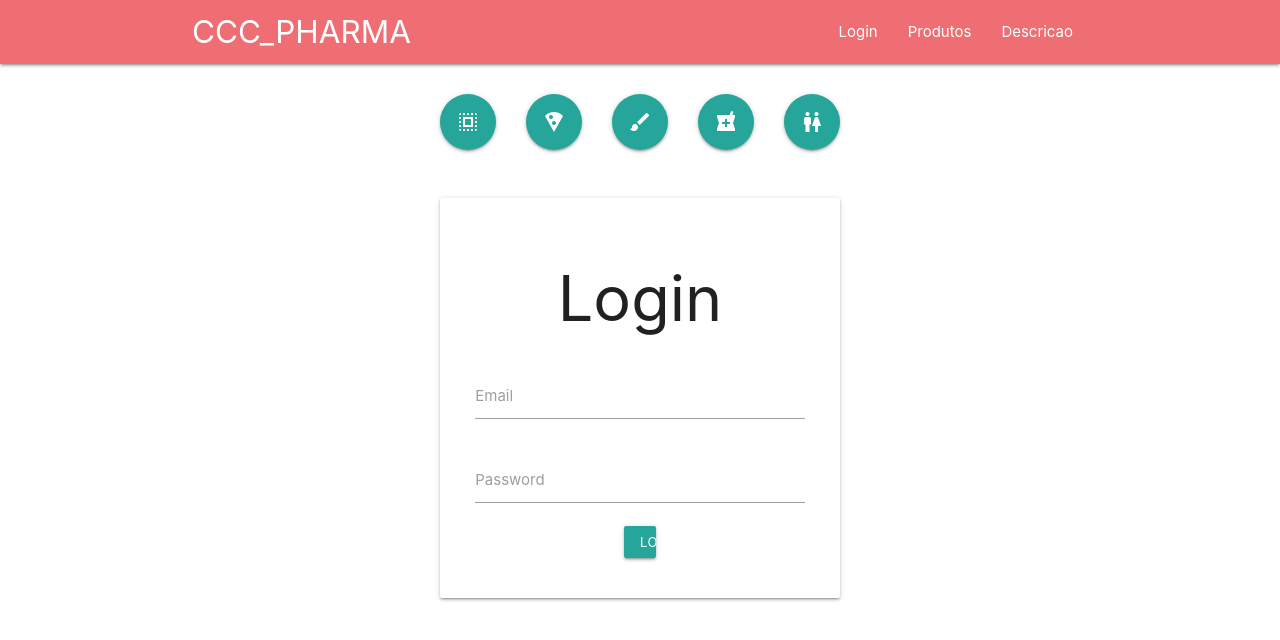
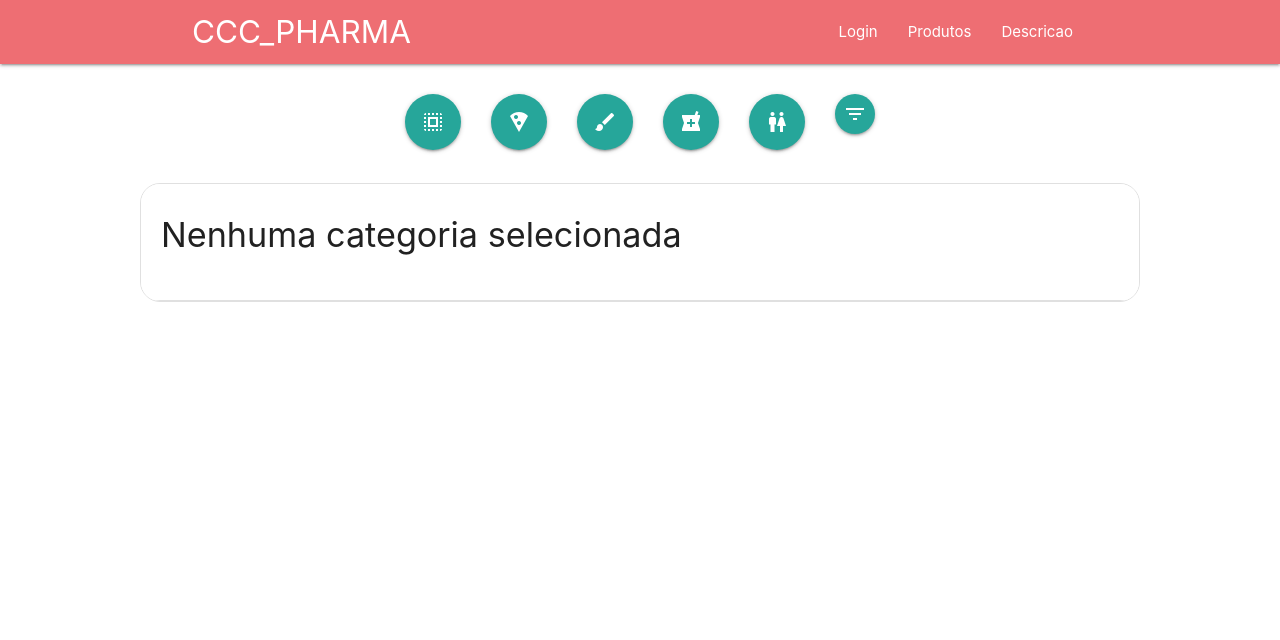
Before and after one commit to ViniFarias/cccpharma, an Angular app in the folder cccpharma-frontend/: page / in a window 1280 px wide. Shown: the top 640 px of the page. Built offline with nearby package versions, Linux system fonts and the light colour scheme.

Commit message:
Adicionado listagem e filtragem de produtos

```diff
--- a/cccpharma-frontend/src/app/login/list-products/list-products.component.css
+++ b/cccpharma-frontend/src/app/login/list-products/list-products.component.css
@@ -1,10 +1,10 @@
 .grid {
     display: grid;
-    grid-template-columns: 1fr 1fr 1fr 1fr;
+    grid-template-columns: 1fr 1fr 1fr 1fr 1fr 1fr;
 }
 
 .box {
-    grid-column: 1 / 5;
+    grid-column: 1 / 7;
     margin-top: 10px;
     align-content: center;
     justify-content: center;
@@ -33,31 +33,28 @@ form.a {
 
 
 .card-panel {
-    width: 400px;
+    width: 1000px;
     height: 400px;
+    border-radius: 20px;
 }
 
 
-ul {
+#options {
     display: flex;
     justify-content: center;
     align-content: center;
+    margin-bottom: 0%;
 }
 
 
-li {
+#options li {
     display:inline;
     margin: 1em;
 }
 
-#select_all { }
-#food { }
-#comestic { }
-#medicines { }
-#personal { }
 
 .option :hover {
-    background: rgb(24, 221, 146);
+    background: #ee6e73;
 }
 
 .ative {
@@ -67,3 +64,13 @@ li {
 .not-ative {
     background: #26a69a;
 }
+
+
+.collection {
+    width: 1000px;
+    border-radius: 20px;
+}
+
+.collection-item {
+    height: 100px;
+}
--- a/cccpharma-frontend/src/app/login/list-products/list-products.component.html
+++ b/cccpharma-frontend/src/app/login/list-products/list-products.component.html
@@ -1,40 +1,22 @@
-<ul>
+<ul id="options">
   <li (click)="selectOption('selectAll')"><a [ngClass]="{'not-ative': !selectAllColor, 'ative': selectAllColor}" class="btn-floating btn-large option"><i class="material-icons">select_all</i></a></li>
   <li (click)="selectOption('foodColor')"><a [ngClass]="{'not-ative': !foodColor, 'ative': foodColor}" class="btn-floating btn-large option"><i class="material-icons">local_pizza</i></a></li>
   <li (click)="selectOption('comesticColor')"><a [ngClass]="{'not-ative': !comesticColor, 'ative': comesticColor}" class="btn-floating btn-large option"><i class="material-icons">brush</i></a></li>
   <li (click)="selectOption('medicinesColor')"><a [ngClass]="{'not-ative': !medicinesColor, 'ative': medicinesColor}" class="btn-floating btn-large option"><i class="material-icons">local_pharmacy</i></a></li>
   <li (click)="selectOption('personalColor')"><a [ngClass]="{'not-ative': !personalColor, 'ative': personalColor}" class="btn-floating btn-large option"><i class="material-icons">wc</i></a></li>
+  <li><a class="btn-floating btn option"><i class="material-icons">filter_list</i></a></li>
 </ul>
+
+
 
 <div class="grid">
 
   <div class="row box">
-    <div class="col s12 m5">
-      <div class="card-panel">
-        <form class="col s12">
-
-          <h1>Login</h1>
-
-          <div class="row">
-            <div class="input-field col s12">
-              <input id="email" type="email" class="validate">
-              <label for="email">Email</label>
-            </div>
-          </div>
-
-          <div class="row">
-            <div class="input-field col s12">
-              <input id="password" type="password" class="validate">
-              <label for="password">Password</label>
-            </div>
-          </div>
-
-
-          <div class="center-button">
-            <a id="button-login"class="waves-effect waves-light btn-small center">LOGIN</a>
-          </div>
-        </form>
-      </div>
-    </div>
-  </div>
+    <ul class="collection with-header">
+        <li class="collection-header"><h4>{{ category }}</h4><br></li>
+        <li class="collection-item" *ngFor="let item of itens; let i = index">
+            Nome: {{ item.name }} <br>
+            <strong>Preço:  {{ calculePrice(item) }} R$</strong> <br>
+        </li>
+      </ul>
 </div>
--- a/cccpharma-frontend/src/app/login/list-products/list-products.component.ts
+++ b/cccpharma-frontend/src/app/login/list-products/list-products.component.ts
@@ -7,6 +7,7 @@ declare var $: any;
 })
 export class ListProductsComponent implements OnInit {
 
+
   // Colors
   foodColor: boolean;
   comesticColor: boolean;
@@ -14,9 +15,11 @@ export class ListProductsComponent implements OnInit {
   personalColor: boolean;
   selectAllColor: boolean;
 
-
+  category: string;
+  itens: any;
   constructor() {
     this.toAllColor(false);
+    this.category = 'Nenhuma categoria selecionada';
   }
 
   ngOnInit() {
@@ -34,6 +37,32 @@ export class ListProductsComponent implements OnInit {
 
   selectOption(name: string) {
     this.color(name);
+    this.showCategory(name.replace('Color',''))
+
+    if (this.category == 'Produtos')
+      this.itens = this.products;
+    else {
+      this.itens = this.products.filter(obj => obj.category.name === this.category);
+    }
+  }
+
+  showCategory(name) {
+    let resp = '';
+
+    if (this.selectAllColor) {
+      resp = 'Produtos';
+    } else if (this.foodColor) {
+      resp = 'Alimentos';
+    } else if(this.comesticColor) {
+      resp = 'Cosméticos';
+    } else if(this.medicinesColor) {
+      resp = 'Medicamentos';
+    } else if(this.personalColor) {
+      resp = 'Higiene Pessoal';
+    } else {
+      resp = 'Nenhuma categoria selecionada';
+    }
+    this.category = resp;
   }
 
   toAllColor(op: boolean) {
@@ -44,4 +73,60 @@ export class ListProductsComponent implements OnInit {
     this.selectAllColor = op;
   }
 
+
+  calculePrice(item) {
+    return item.price * (1 - item.category.discount);
+  }
+
+  public products = [
+    {
+      "barcode": "12345678",
+      "name": "Perfume 1",
+      "manufacturer": "Fab1",
+      "available": true,
+      "price": 35,
+      "category": {
+          "name": "Cosméticos",
+          "discount": 0.1
+      }
+    },
+
+    {
+      "barcode": "12345678",
+      "name": "Bolo 1",
+      "manufacturer": "Fab1",
+      "available": true,
+      "price": 10,
+      "category": {
+          "name": "Alimentos",
+          "discount": 0.1
+      }
+    },
+
+    {
+      "barcode": "12345678",
+      "name": "Escova Dental",
+      "manufacturer": "Fab1",
+      "available": true,
+      "price": 7,
+      "category": {
+          "name": "Higiene Pessoal",
+          "discount": 0.1
+      }
+    },
+
+    {
+      "barcode": "12345678",
+      "name": "Amoxilina",
+      "manufacturer": "Fab1",
+      "available": true,
+      "price": 55,
+      "category": {
+          "name": "Medicamentos",
+          "discount": 0.1
+      }
+    }
+
+  ];
+
 }
--- a/cccpharma-frontend/src/app/login/login/login.component.css
+++ b/cccpharma-frontend/src/app/login/login/login.component.css
@@ -33,6 +33,8 @@ form.a {
 
 
 .card-panel {
+    margin-top: 0%;
     width: 400px;
     height: 400px;
+    border-radius: 20px;
 }
```
